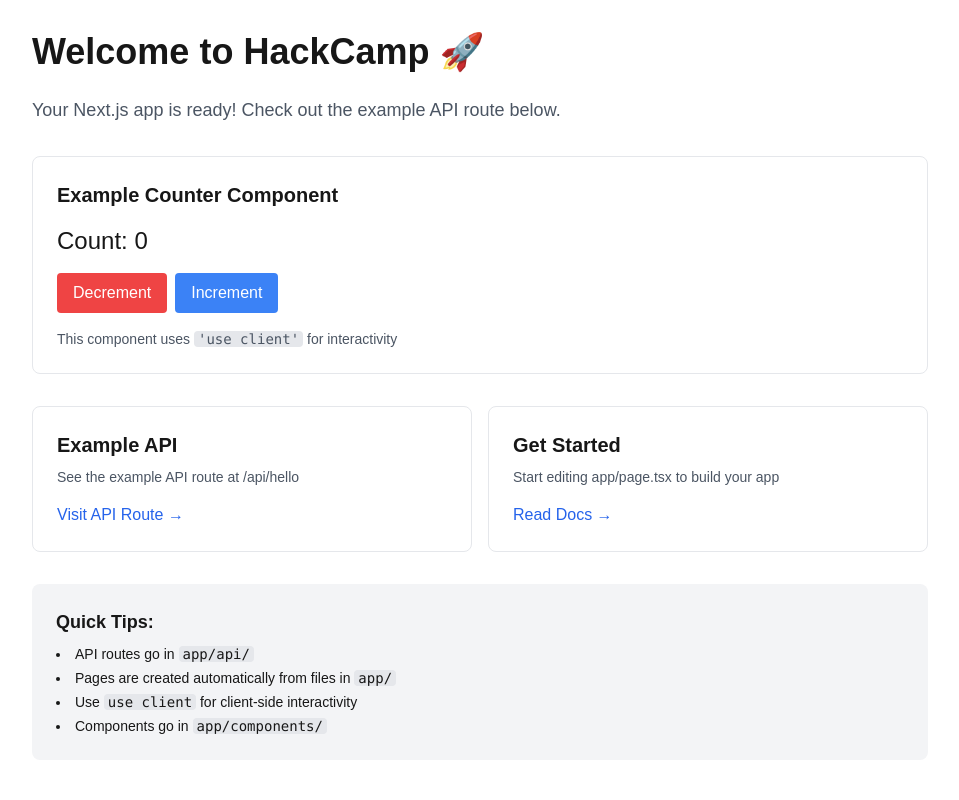
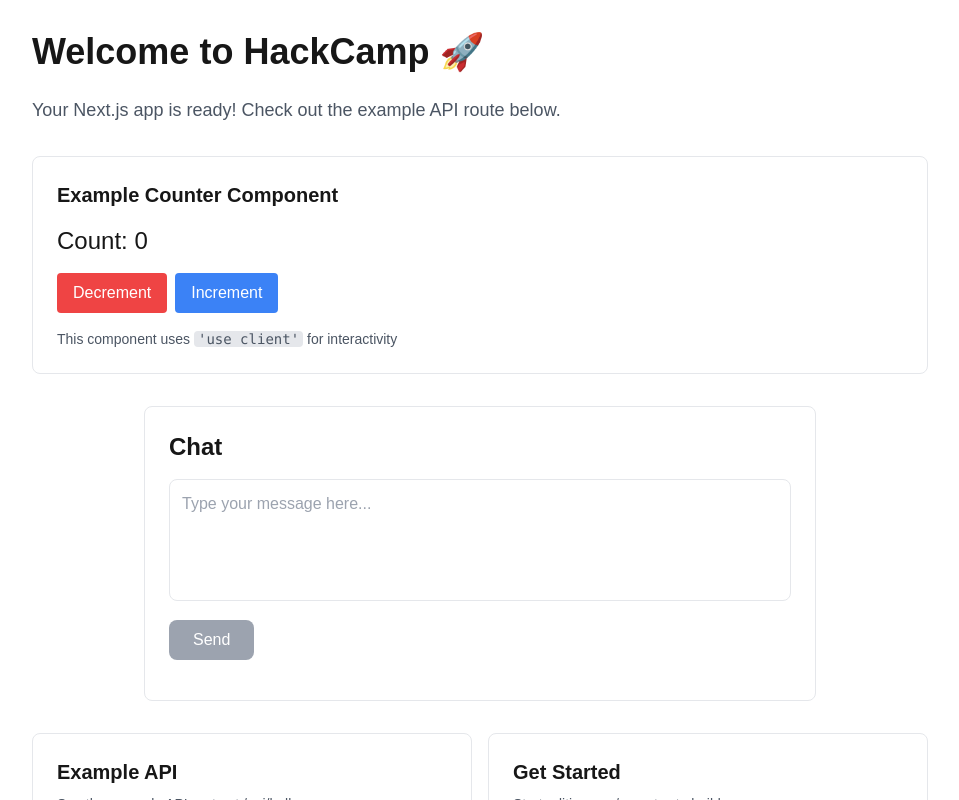
Before and after one commit to Rileyuwu/HackCamp, a Next.js app: page / in a window 1280 px wide. Shown: the top 800 px of the page, without its empty margins (160-1119 px from the left). Built offline with nearby package versions, Linux system fonts and the light colour scheme.

Commit message:
integrated openai

```diff
--- /dev/null
+++ b/app/api/chat/route.ts
@@ -0,0 +1,48 @@
+import OpenAI from 'openai';
+import { NextResponse } from 'next/server';
+
+const openai = new OpenAI({
+  apiKey: process.env.OPENAI_API_KEY,
+});
+
+export async function POST(request: Request) {
+  try {
+    const { message } = await request.json();
+
+    if (!message) {
+      return NextResponse.json(
+        { error: 'Message is required' },
+        { status: 400 }
+      );
+    }
+
+    // Check if API key is configured
+    if (!process.env.OPENAI_API_KEY) {
+      return NextResponse.json(
+        { error: 'OpenAI API key not configured. Please add OPENAI_API_KEY to your .env.local file.' },
+        { status: 500 }
+      );
+    }
+
+    // Call ChatGPT API
+    const completion = await openai.chat.completions.create({
+      model: 'gpt-3.5-turbo',
+      messages: [
+        { role: 'user', content: message }
+      ],
+      max_tokens: 500,
+    });
+
+    const response = completion.choices[0].message.content;
+
+    return NextResponse.json({
+      response: response || 'No response from ChatGPT',
+    });
+  } catch (error: any) {
+    console.error('OpenAI API error:', error);
+    return NextResponse.json(
+      { error: error.message || 'Failed to get response from ChatGPT' },
+      { status: 500 }
+    );
+  }
+}
--- /dev/null
+++ b/app/components/Chat.tsx
@@ -0,0 +1,69 @@
+'use client';
+
+import { useState } from 'react';
+
+export default function Chat() {
+  const [message, setMessage] = useState('');
+  const [response, setResponse] = useState('');
+  const [loading, setLoading] = useState(false);
+
+  async function handleSubmit(e: React.FormEvent) {
+    e.preventDefault();
+    if (!message.trim()) return;
+
+    setLoading(true);
+    setResponse(''); // Clear previous response
+
+    try {
+      const res = await fetch('/api/chat', {
+        method: 'POST',
+        headers: { 'Content-Type': 'application/json' },
+        body: JSON.stringify({ message }),
+      });
+
+      const data = await res.json();
+
+      if (!res.ok) {
+        setResponse(`Error: ${data.error || 'Failed to get response'}`);
+      } else {
+        setResponse(data.response || data.message);
+        setMessage(''); // Clear input after sending
+      }
+    } catch (error) {
+      setResponse('Error: Could not send message. Please check your connection.');
+    } finally {
+      setLoading(false);
+    }
+  }
+
+  return (
+    <div className="w-full max-w-2xl mx-auto p-6 border rounded-lg bg-white dark:bg-gray-800">
+      <h2 className="text-2xl font-semibold mb-4">Chat</h2>
+
+      <form onSubmit={handleSubmit} className="mb-4">
+        <textarea
+          value={message}
+          onChange={(e) => setMessage(e.target.value)}
+          placeholder="Type your message here..."
+          className="w-full p-3 border rounded-lg mb-3 resize-none focus:outline-none focus:ring-2 focus:ring-blue-500"
+          rows={4}
+          disabled={loading}
+        />
+        <button
+          type="submit"
+          disabled={loading || !message.trim()}
+          className="px-6 py-2 bg-blue-500 text-white rounded-lg hover:bg-blue-600 disabled:bg-gray-400 disabled:cursor-not-allowed"
+        >
+          {loading ? 'Sending...' : 'Send'}
+        </button>
+      </form>
+
+      {response && (
+        <div className="mt-4 p-4 bg-gray-100 dark:bg-gray-700 rounded-lg">
+          <h3 className="font-semibold mb-2">Response:</h3>
+          <p className="whitespace-pre-wrap">{response}</p>
+        </div>
+      )}
+    </div>
+  );
+}
--- a/app/page.tsx
+++ b/app/page.tsx
@@ -1,5 +1,6 @@
 import Link from "next/link";
 import Counter from "./components/Counter";
+import Chat from "./components/Chat";
 
 export default function Home() {
   return (
@@ -15,6 +16,10 @@
 
         <div className="mb-8">
           <Counter />
+        </div>
+
+        <div className="mb-8">
+          <Chat />
         </div>
 
         <div className="grid gap-4 md:grid-cols-2 mb-8">
--- a/package.json
+++ b/package.json
@@ -9,9 +9,10 @@
     "lint": "next lint"
   },
   "dependencies": {
+    "next": "^14.2.0",
+    "openai": "^6.8.1",
     "react": "^18.3.1",
-    "react-dom": "^18.3.1",
-    "next": "^14.2.0"
+    "react-dom": "^18.3.1"
   },
   "devDependencies": {
     "@types/node": "^20.14.0",
```
Also changed, not shown: 1 other file (tests, documents, lock files or other folders).
